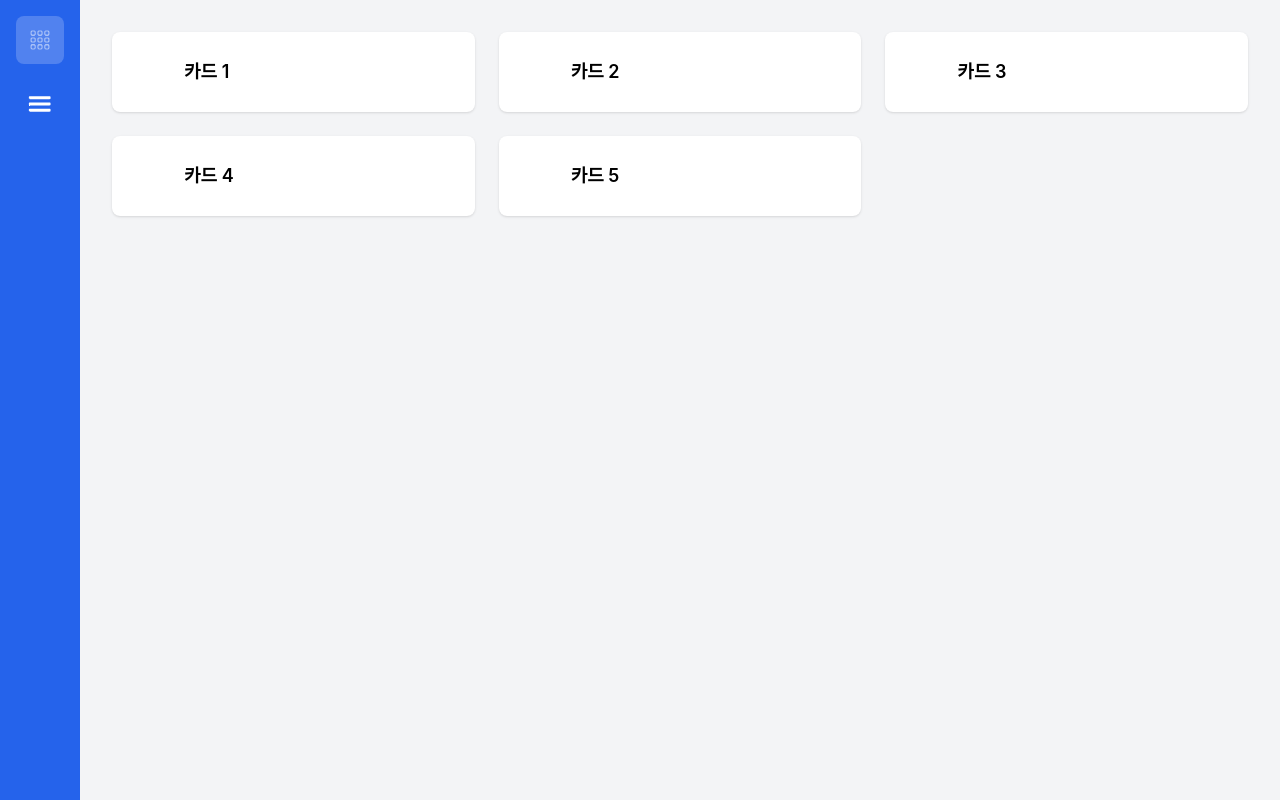
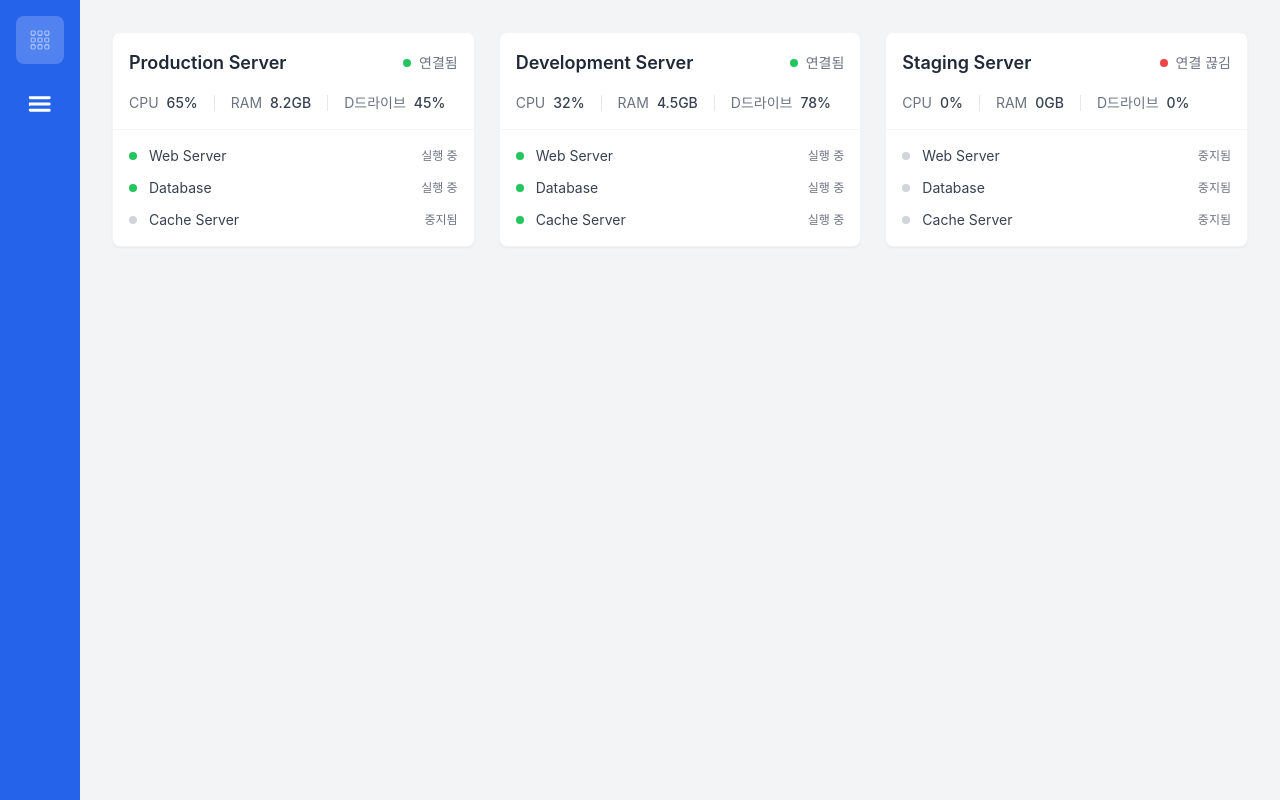
Before and after one commit to MonitP/client, a React (Create React App) app: page / in a window 1280 px wide. Built offline with nearby package versions, Linux system fonts and the light colour scheme.

Commit message:
feat: 서버 상태 카드 추가

```diff
--- a/src/consts/images.ts
+++ b/src/consts/images.ts
@@ -1,9 +1,11 @@
 import cardGrid from '../assets/images/card_grid.svg';
 import listView from '../assets/images/list_view.svg';
+import detail from '../assets/images/detail.svg';
 
 export const IMAGES = {
   cardGrid,
   listView,
+  detail,
 } as const;
 
 export type ImageKey = keyof typeof IMAGES;
--- /dev/null
+++ b/src/consts/strings.ts
@@ -0,0 +1,34 @@
+export const STRINGS = {
+  server: {
+    status: {
+      connected: '연결됨',
+      disconnected: '연결 끊김',
+    },
+    process: {
+      running: '실행 중',
+      stopped: '중지됨',
+    },
+    resources: {
+      cpu: 'CPU',
+      ram: 'RAM',
+      disk: 'D드라이브',
+    },
+  },
+} as const;
+
+type NestedKeyOf<T> = T extends object
+  ? {
+      [K in keyof T]: K extends string
+        ? T[K] extends object
+          ? `${K}.${NestedKeyOf<T[K]>}`
+          : K
+        : never;
+    }[keyof T]
+  : never;
+
+export type StringKey = NestedKeyOf<typeof STRINGS> | string;
+
+export const getString = (path: StringKey): string => {
+  const keys = path.split('.');
+  return keys.reduce((obj: any, key) => obj[key], STRINGS) as string;
+};
--- a/src/pages/CardGridPage.tsx
+++ b/src/pages/CardGridPage.tsx
@@ -1,16 +1,129 @@
 import React from 'react';
-import { IMAGES } from '../consts/images';
+import { getString } from '../consts/strings';
+import detail from '../assets/images/detail.svg';
+
+interface Process {
+  id: number;
+  name: string;
+  status: 'running' | 'stopped';
+}
+
+interface Server {
+  id: number;
+  name: string;
+  status: 'connected' | 'disconnected';
+  cpu: number;
+  ram: number;
+  disk: number;
+  processes: Process[];
+}
+
+const dummyServers: Server[] = [
+  {
+    id: 1,
+    name: 'Production Server',
+    status: 'connected',
+    cpu: 65,
+    ram: 8.2,
+    disk: 45,
+    processes: [
+      { id: 1, name: 'Web Server', status: 'running' },
+      { id: 2, name: 'Database', status: 'running' },
+      { id: 3, name: 'Cache Server', status: 'stopped' },
+    ],
+  },
+  {
+    id: 2,
+    name: 'Development Server',
+    status: 'connected',
+    cpu: 32,
+    ram: 4.5,
+    disk: 78,
+    processes: [
+      { id: 1, name: 'Web Server', status: 'running' },
+      { id: 2, name: 'Database', status: 'running' },
+      { id: 3, name: 'Cache Server', status: 'running' },
+    ],
+  },
+  {
+    id: 3,
+    name: 'Staging Server',
+    status: 'disconnected',
+    cpu: 0,
+    ram: 0,
+    disk: 0,
+    processes: [
+      { id: 1, name: 'Web Server', status: 'stopped' },
+      { id: 2, name: 'Database', status: 'stopped' },
+      { id: 3, name: 'Cache Server', status: 'stopped' },
+    ],
+  },
+];
 
 const CardGridPage: React.FC = () => {
   return (
     <div className="grid grid-cols-1 md:grid-cols-2 lg:grid-cols-3 gap-6">
-      {[...Array(5)].map((_, index) => (
-        <div key={index} className="bg-white rounded-lg shadow p-6">
-          <div className="flex items-center space-x-4">
-            <img src={IMAGES.cardGrid} alt={`card-${index}`} className="w-8 h-8" />
-            <div>
-              <h3 className="text-lg font-semibold">카드 {index + 1}</h3>
+      {dummyServers.map((server) => (
+        <div
+          key={server.id}
+          className="bg-white rounded-lg shadow-sm border border-gray-100 relative group hover:shadow-md transition-shadow duration-200"
+        >
+          {/* 호버 시 상세보기 아이콘 */}
+          <div className="absolute inset-0 bg-black/50 rounded-lg opacity-0 group-hover:opacity-100 transition-opacity duration-200 flex items-center justify-center">
+            <div className="w-10 h-8 bg-white rounded-md flex items-center justify-center cursor-pointer">
+              <img src={detail} alt="상세보기" className="w-5 h-5" />
             </div>
+          </div>
+
+          {/* 서버 헤더 */}
+          <div className="p-4">
+            <div className="flex items-center justify-between">
+              <h3 className="text-lg font-semibold text-gray-800">{server.name}</h3>
+              <div className="flex items-center space-x-2">
+                <div className={`w-2 h-2 rounded-full ${server.status === 'connected' ? 'bg-green-500' : 'bg-red-500'}`} />
+                <span className="text-sm text-gray-500">
+                  {getString(`server.status.${server.status}`)}
+                </span>
+              </div>
+            </div>
+          </div>
+
+          {/* 서버 리소스 사용량 */}
+          <div className="px-4 pb-4">
+            <div className="flex items-center space-x-4 text-sm">
+              <div className="flex items-center space-x-2">
+                <span className="text-gray-500">{getString('server.resources.cpu')}</span>
+                <span className="font-medium text-gray-700">{server.cpu}%</span>
+              </div>
+              <div className="w-px h-4 bg-gray-200" />
+              <div className="flex items-center space-x-2">
+                <span className="text-gray-500">{getString('server.resources.ram')}</span>
+                <span className="font-medium text-gray-700">{server.ram}GB</span>
+              </div>
+              <div className="w-px h-4 bg-gray-200" />
+              <div className="flex items-center space-x-2">
+                <span className="text-gray-500">{getString('server.resources.disk')}</span>
+                <span className="font-medium text-gray-700">{server.disk}%</span>
+              </div>
+            </div>
+          </div>
+
+          {/* 구분선 */}
+          <div className="border-t border-gray-100" />
+
+          {/* 프로세스 목록 */}
+          <div className="p-4 space-y-3">
+            {server.processes.map((process) => (
+              <div key={process.id} className="flex items-center justify-between">
+                <div className="flex items-center space-x-3">
+                  <div className={`w-2 h-2 rounded-full ${process.status === 'running' ? 'bg-green-500' : 'bg-gray-300'}`} />
+                  <span className="text-sm text-gray-700">{process.name}</span>
+                </div>
+                <span className="text-xs text-gray-500">
+                  {getString(`server.process.${process.status}`)}
+                </span>
+              </div>
+            ))}
           </div>
         </div>
       ))}
```
Also changed, not shown: src/assets/images/detail.svg (added).
